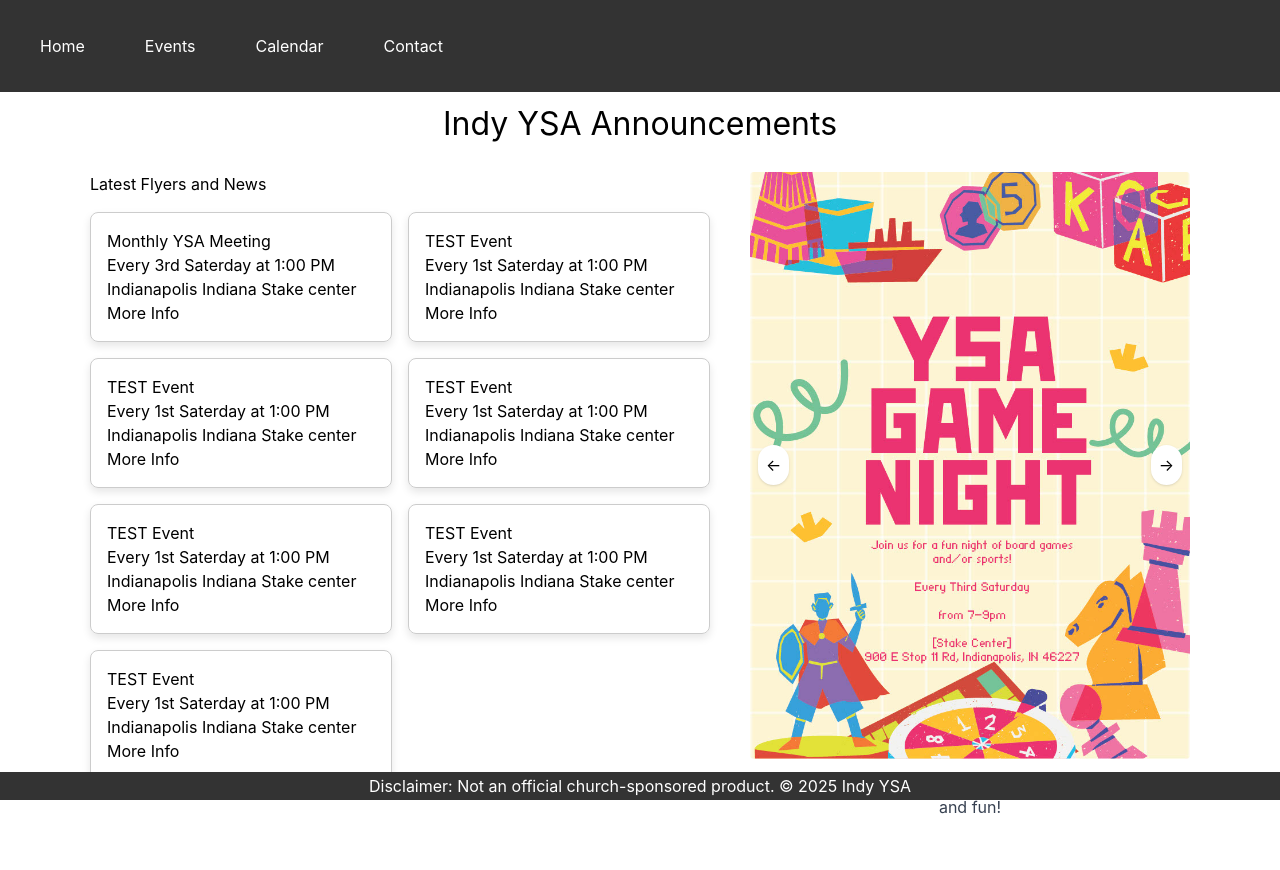
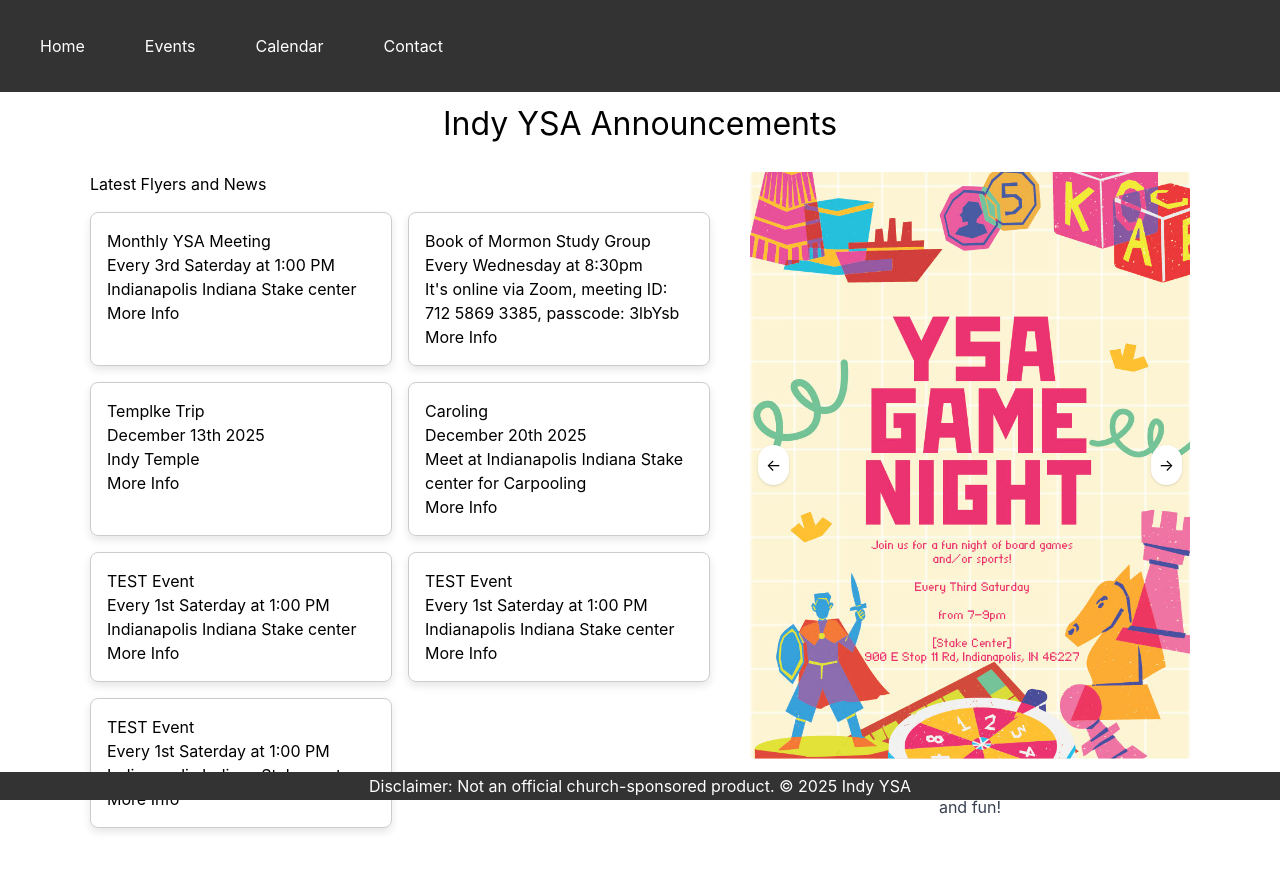
Before and after one commit to PinkArmy10/Indy-Stake-YSA, a React (Create React App) app: page / in a window 1280 px wide. Shown: the top 870 px of the page. Built offline with nearby package versions, Linux system fonts and the light colour scheme.

Commit message:
events fix

```diff
--- a/package.json
+++ b/package.json
@@ -2,7 +2,7 @@
   "name": "ysameetings",
   "version": "0.1.0",
   "private": true,
-  "homepage": "https://PinkArmy10.github.io/Indy-Stake-YSA",
+  "homepage": "https://pinkarmy10.github.io/Indy-Stake-YSA/",
 
   "dependencies": {
     "@testing-library/dom": "^10.4.1",
--- a/src/components/eventsData.js
+++ b/src/components/eventsData.js
@@ -9,27 +9,27 @@ const events = [
     },
     {
         id: 2,
-        title: "TEST Event",
-        date: "Every 1st Saterday at 1:00 PM",
-        location: "Indianapolis Indiana Stake center",
-        address: "900 East Stop 11 Road, INDIANAPOLIS, Indiana 46227-2547, United States, 39.650500, -86.142800",
-        description: "Join us for sadness.",
+        title: "Book of Mormon Study Group",
+        date: "Every Wednesday at 8:30pm",
+        location: "It's online via Zoom, meeting ID: 712 5869 3385, passcode: 3lbYsb",
+        address: "N/A",
+        description: "Study the Book of Mormon with the Missionaries and other YSA members.",
     },
     {
         id: 3,
-        title: "TEST Event",
-        date: "Every 1st Saterday at 1:00 PM",
-        location: "Indianapolis Indiana Stake center",
-        address: "900 East Stop 11 Road, INDIANAPOLIS, Indiana 46227-2547, United States, 39.650500, -86.142800",
-        description: "Join us for sadness.",
+        title: "Templke Trip",
+        date: "December 13th 2025",
+        location: "Indy Temple",
+        address: "11565 Temple Dr. Carmel IN 46032",
+        description: "Join us for Baptisms from 1pm-3pm and Endowment session @ 2pm & 2:30PM.",
     },
     {
         id: 4,
-        title: "TEST Event",
-        date: "Every 1st Saterday at 1:00 PM",
-        location: "Indianapolis Indiana Stake center",
+        title: "Caroling",
+        date: "December 20th 2025",
+        location: "Meet at Indianapolis Indiana Stake center for Carpooling",
         address: "900 East Stop 11 Road, INDIANAPOLIS, Indiana 46227-2547, United States, 39.650500, -86.142800",
-        description: "Join us for sadness.",
+        description: "Join us for Hot Coco and Caroling!",
     },
     {
         id: 5,
```
